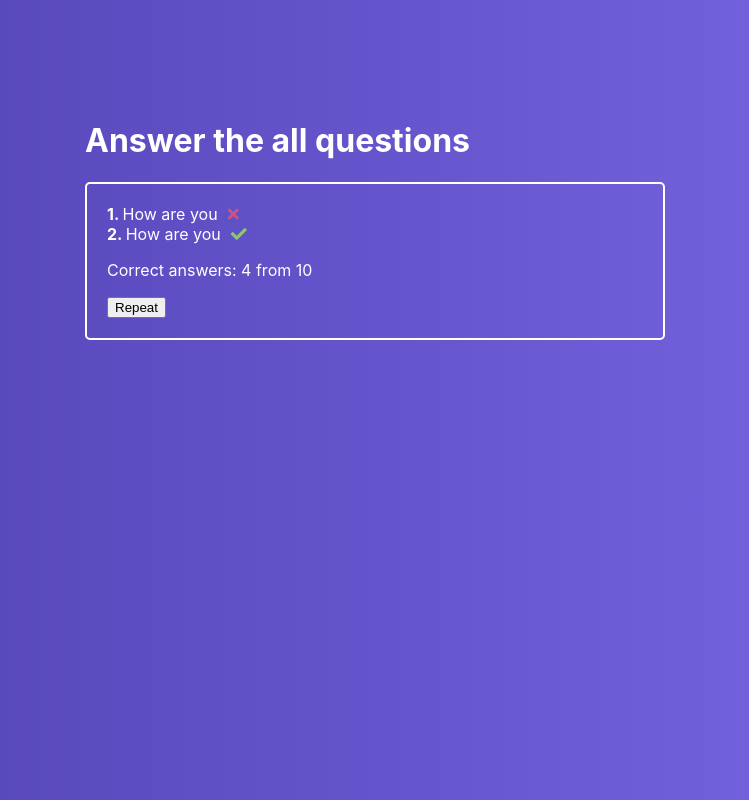
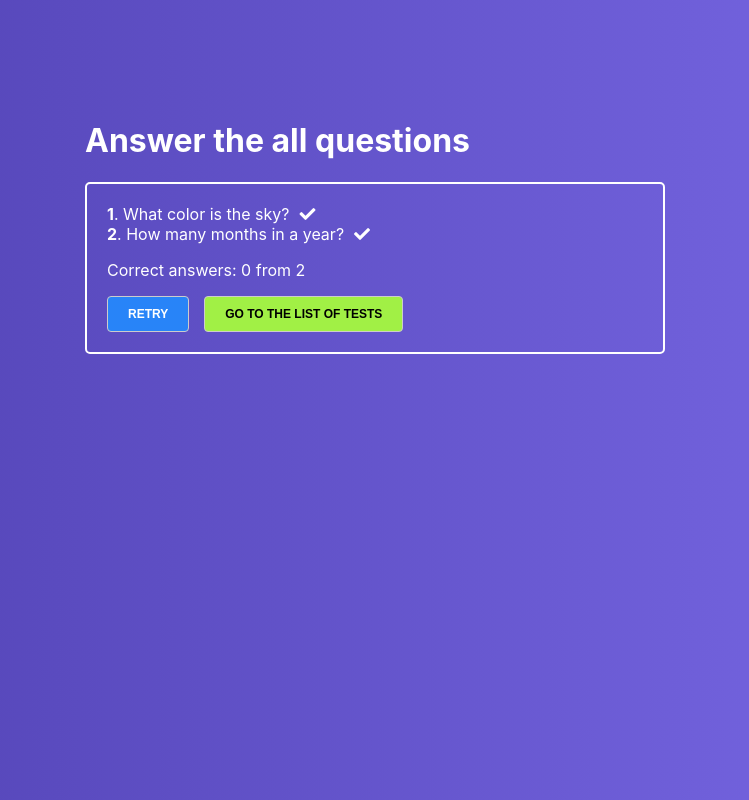
Before and after one commit to AlexGlau/react-quiz, a React (Create React App) app: page / in a window 1280 px wide. Shown: the whole page, without its empty margins (265-1014 px from the left). Built offline with nearby package versions, Linux system fonts and the light colour scheme.

Commit message:
Showing calculated results + Retry btn

```diff
--- a/src/components/FinishedQuiz/FinishedQuiz.jsx
+++ b/src/components/FinishedQuiz/FinishedQuiz.jsx
@@ -1,27 +1,53 @@
 import React from 'react';
 import classes from './FinishedQuiz.module.css';
+import Button from '../UI/Button/Button.jsx';
 
 
 const FinishedQuiz = (props) => {
+  const successCount = Object.keys(props.results).reduce((total, key) => {
+    if (props.results[key] === 'success') {
+      total++;
+    }
+
+    return total;
+  }, 0);
+
   return (
     <div className={classes.FinishedQuiz}>
       <ul>
-        <li>
-          <strong>1. </strong>
-          How are you
-          <i className={'fa fa-times ' + classes.error}></i>
-        </li>
-        <li>
-          <strong>2. </strong>
-          How are you
-          <i className={'fa fa-check ' + classes.success}></i>
-        </li>
+        {props.quiz.map((quizItem, i) => {
+          const cls = [
+            'fa',
+            props.results[quizItem.id] === 'error' ? 'fa-times' : 'fa-check',
+            classes[props.results[quizItem.id]]
+          ];
+
+          return (
+            <li
+              key={i}
+            >
+              <strong>{i + 1}</strong>.&nbsp;
+              {quizItem.question}
+              <i className={cls.join(' ')} />
+            </li>
+          )
+        })}
       </ul>
 
-      <p>Correct answers: 4 from 10</p>
+      <p>Correct answers: {successCount} from {props.quiz.length}</p>
 
       <div>
-        <button>Repeat</button>
+        <Button
+          onClick={props.onRetry}
+          type='primary'
+        >
+          Retry
+        </Button>
+        <Button
+          type='success'
+        >
+          Go to the list of tests
+        </Button>
       </div>
     </div>
   );
--- a/src/containers/Quiz/Quiz.jsx
+++ b/src/containers/Quiz/Quiz.jsx
@@ -6,6 +6,7 @@
 
 class Quiz extends Component {
   state = {
+    results: {},
     isFinished: true,
     activeQuestion: 0,
     answerState: null,
@@ -46,11 +47,18 @@
         return;
       }
     }
+
     const question = this.state.quiz[this.state.activeQuestion];
+    const results = this.state.results;
 
     if (question.rightAnswer === answerId) {
+      if (!results[question.id]) {
+        results[question.id] = 'success';
+      }
+
       this.setState({
-        answerState: {[answerId]: 'success'}
+        answerState: {[answerId]: 'success'},
+        results: results
       });
 
       const timeout = window.setTimeout(() => {
@@ -69,10 +77,22 @@
           window.clearTimeout(timeout);
         }, 1000);
     } else {
+      results[question.id] = 'error';
+
       this.setState({
-        answerState: {[answerId]: 'error'}
+        answerState: {[answerId]: 'error'},
+        results: results
       });
     }
+  }
+
+  retryHandler = () => {
+    this.setState({
+      activeQuestion: 0,
+      answerState: null,
+      isFinished: false,
+      results: {}
+    });
   }
 
   render() {
@@ -82,7 +102,11 @@
           <h1>Answer the all questions</h1>
           {
             this.state.isFinished
-            ? <FinishedQuiz />
+            ? <FinishedQuiz
+                results={this.state.results}
+                quiz={this.state.quiz}
+                onRetry={this.retryHandler}
+              />
             : <ActiveQuiz
                 question={this.state.quiz[this.state.activeQuestion].question}
                 answers={this.state.quiz[this.state.activeQuestion].answers}
```
